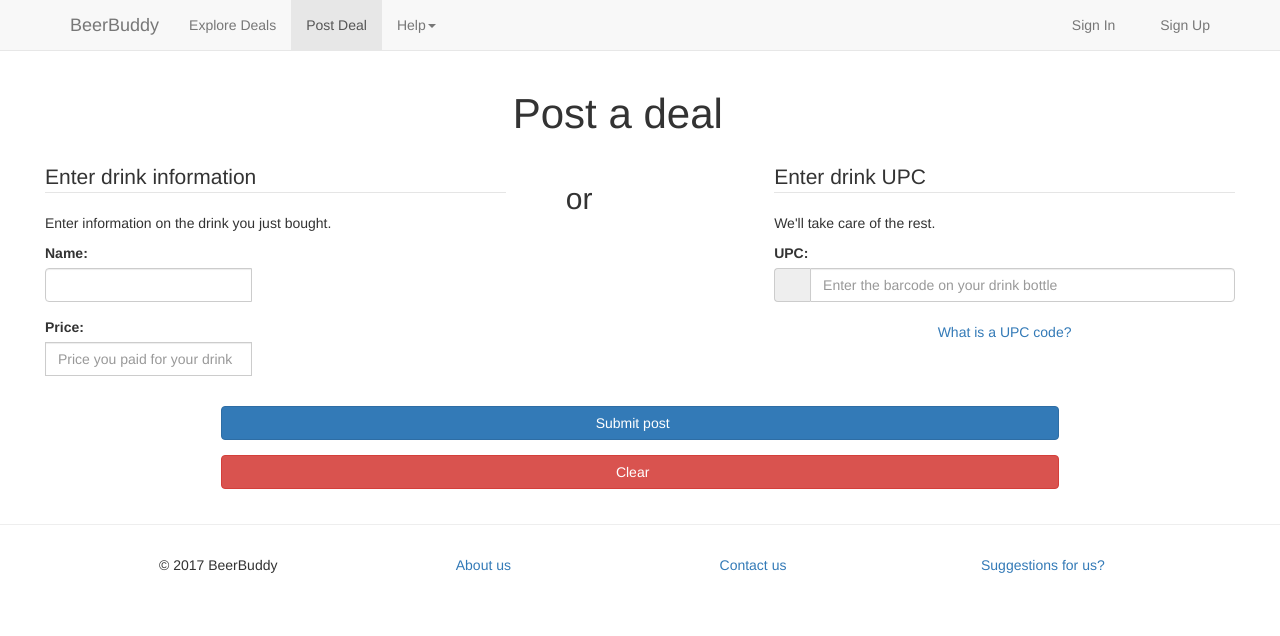
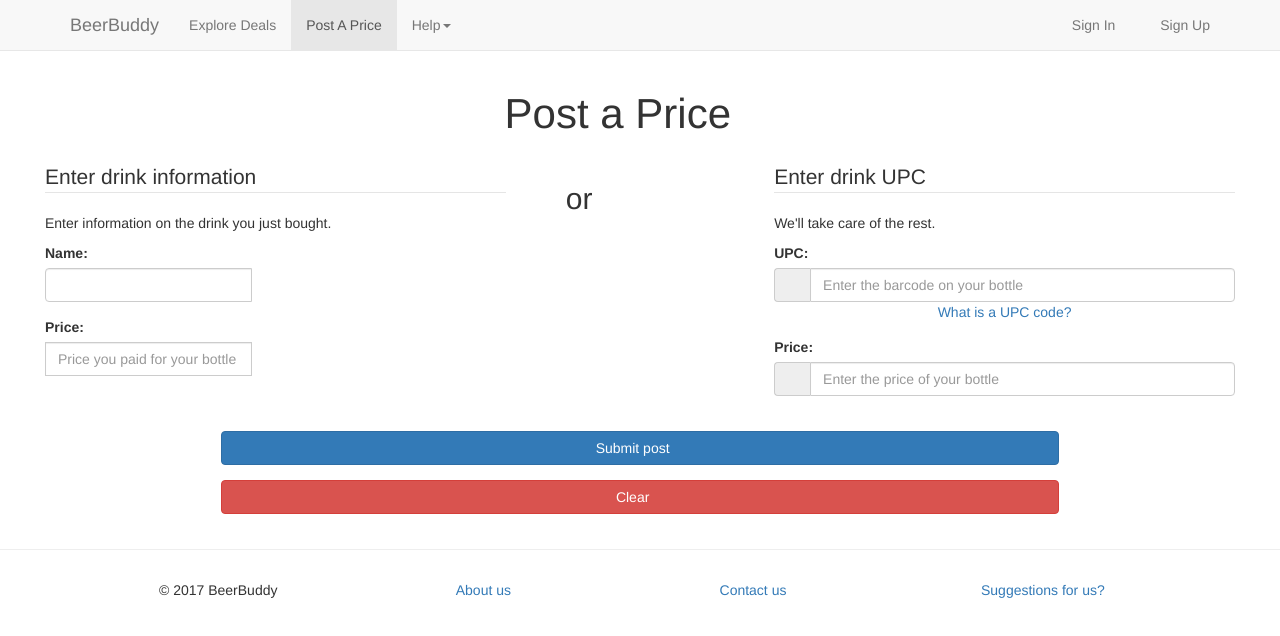
Before and after one commit to quietgiant/BeerBuddy, a PHP site: page /post.php in a window 1280 px wide. Shown: the top 636 px of the page. Run offline with PHP 8.4, Linux system fonts and the light colour scheme; some libraries are stand-ins or nearby versions; some web fonts are replaced.

Commit message:
working on post screen

```diff
--- a/src/navigation_header.php
+++ b/src/navigation_header.php
@@ -15,7 +15,7 @@
     <div id=\"navbar\" class=\"navbar-collapse collapse\">
       <ul class=\"nav navbar-nav\">
         <li class=\"".($class = ($page == 'index') ? 'active' : '')."\"><a href=\"/src/index.php\">Explore Deals</a></li>
-        <li class=\"".($class = ($page == 'post') ? 'active' : '')."\"><a href=\"/src/post.php\">Post Deal</a></li>
+        <li class=\"".($class = ($page == 'post') ? 'active' : '')."\"><a href=\"/src/post.php\">Post A Price</a></li>
         <li class=\"dropdown ".($class = ($page == 'help') ? 'active' : '')."\">
           <a href=\"#\" class=\"dropdown-toggle\" data-toggle=\"dropdown\" role=\"button\" aria-haspopup=\"true\" aria-expanded=\"false\">Help<span class=\"caret\"></span></a>
           <ul class=\"dropdown-menu\">
--- a/src/post.php
+++ b/src/post.php
@@ -26,7 +26,7 @@
 
     <div class="container-fluid">
 
-    	<h1 style="text-align: center; font-size: 3em">Post a deal&nbsp;<span class="glyphicon glyphicon-glass"></span></h1>
+    	<h1 style="text-align: center; font-size: 3em">Post a Price&nbsp;<span class="glyphicon glyphicon-glass"></span></h1>
 
     	<!-- split page into two sides, left and right -->
 		<div class="modal-body row">
@@ -55,7 +55,7 @@
 					        <div class="form-group ">
 					            <label for="price" class="control-label">Price:</label>
 					            <div class="input-group">
-					            	<input type="text" maxlength="6" class="form-control" id="price" placeholder="Price you paid for your drink">
+					            	<input type="text" maxlength="6" class="form-control" id="price" placeholder="Price you paid for your bottle">
 					          	</div>
 					        </div>
 
@@ -80,12 +80,18 @@
 				        	<label for="inputUPC" class="control-label">UPC:</label>
 				            <div class="input-group">
 				            	<span class="input-group-addon"><span class=" glyphicon glyphicon-barcode"></span></span>
-	                			<input type="text" class="form-control" id="inputUPC" placeholder="Enter the barcode on your drink bottle">
+	                			<input type="text" class="form-control" id="inputUPC" placeholder="Enter the barcode on your bottle">
+				          	</div>
+				          	<div class="form-group text-center">
+	        					<p><a href="#">What is a UPC code?</a></p>
+	        				</div>
+				          	<label for="inputUPC" class="control-label">Price:</label>
+				            <div class="input-group">
+				            	<span class="input-group-addon"><span class=" glyphicon glyphicon-usd"></span></span>
+	                			<input type="text" class="form-control" id="inputPrice" placeholder="Enter the price of your bottle">
+
 				          	</div>
 				          	<br/>
-				            <div class="form-group text-center">
-	        					<p><a href="#">What is a UPC code?</a></p>
-	        				</div>
 				        </form>
 	      			</fieldset>
       			</div>
```
